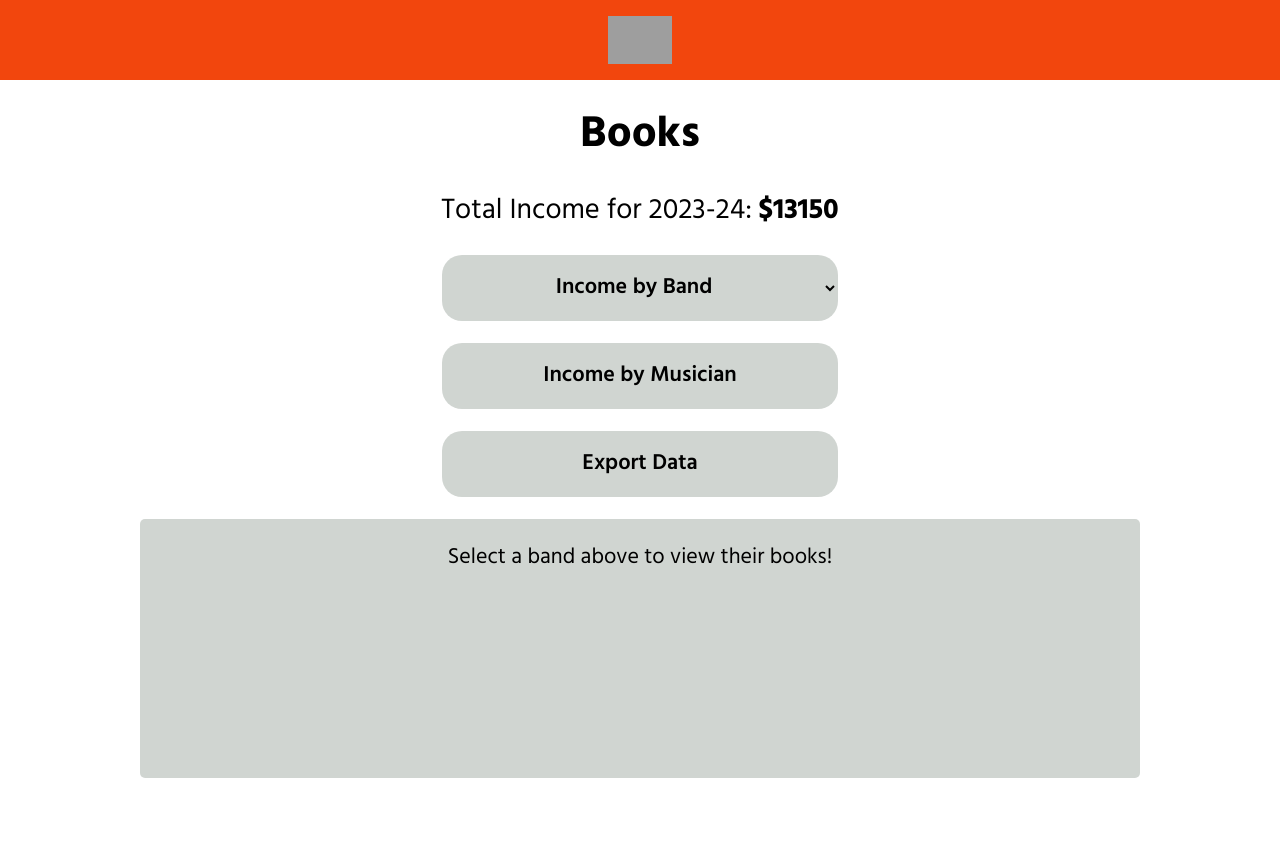
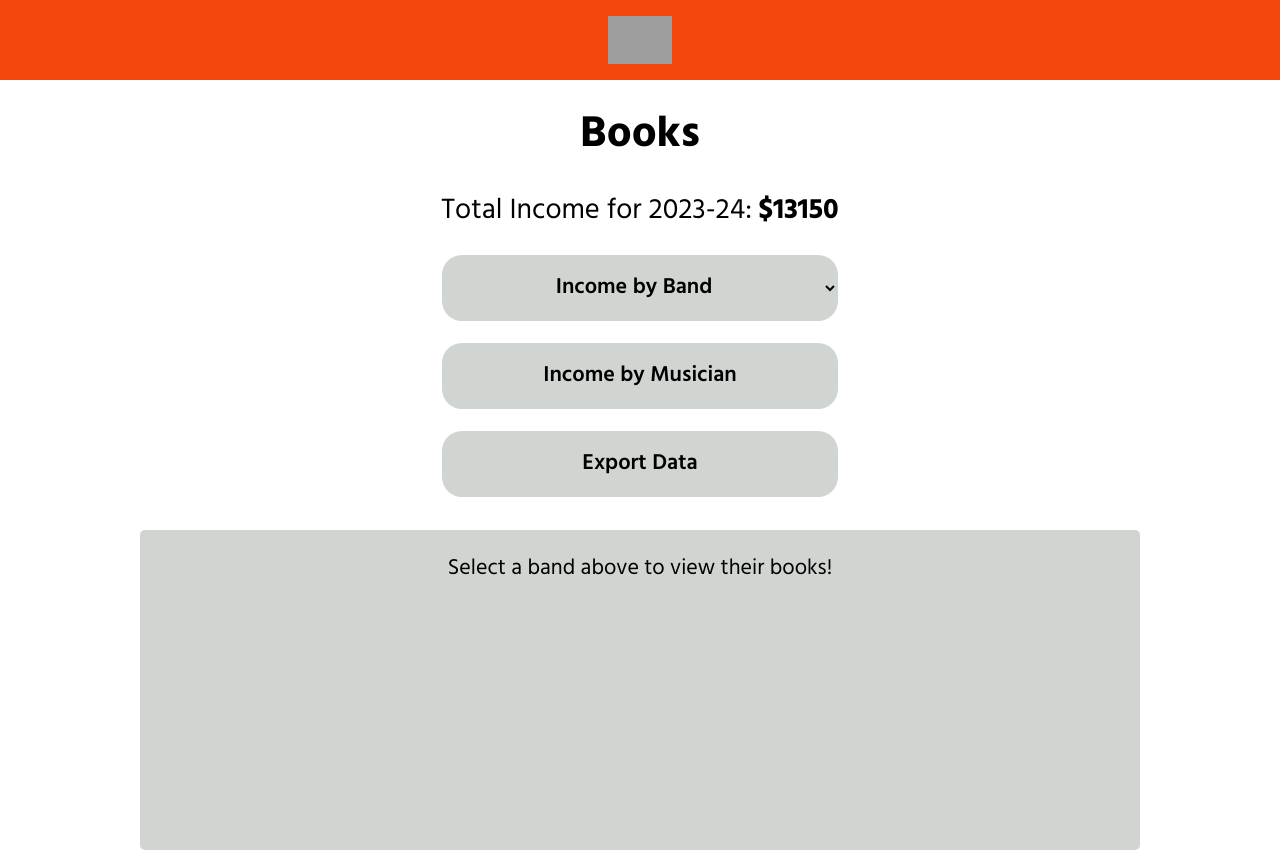
Before and after one commit to RickV85/gig-boss-interview, a React (Vite) app: page / in a window 1280 px wide. Before the commit the page ends 800 px from the top, so only its background shows below. Built offline with nearby package versions, Linux system fonts and the light colour scheme; grey boxes are pictures that could not be loaded; the HTML template or start-up script is replaced by a standard one.

Commit message:
Styling tweaks to income display

```diff
--- a/src/components/Books/Books.css
+++ b/src/components/Books/Books.css
@@ -35,8 +35,10 @@ main {
 
 .income-display {
   height: 100%;
+  min-height: 40vh;
   width: 100%;
   max-width: 1000px;
+  margin-top: 0.5rem;
   border: none;
   border-radius: 5px;
   background-color: #808f855f;
--- a/src/index.css
+++ b/src/index.css
@@ -48,7 +48,7 @@ html {
   font-size: 14px;
 }
 
-@media screen and (min-width: 400px) {
+@media screen and (min-width: 480px) {
   html {
     font-size: 18px;
   }
```
